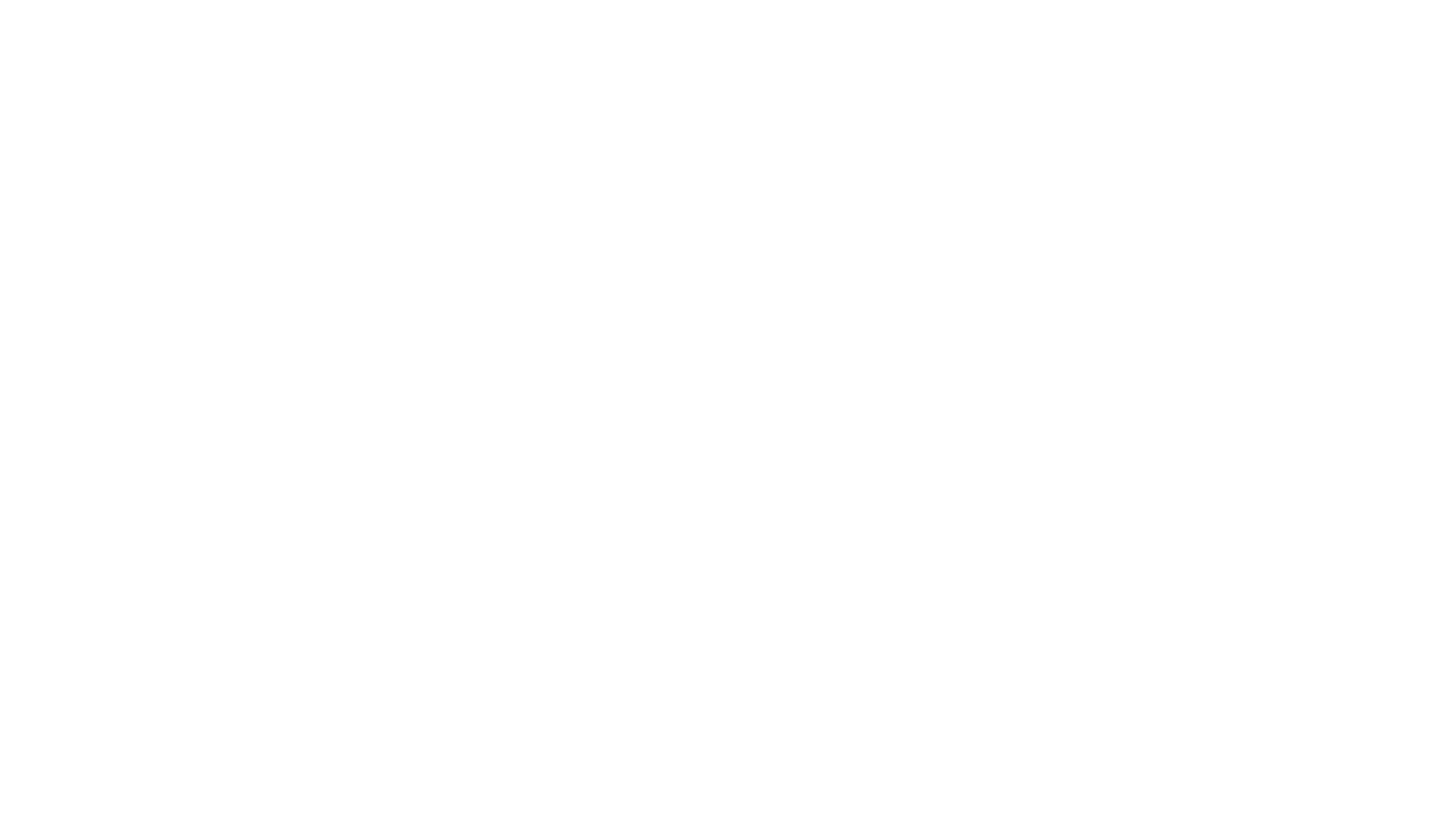
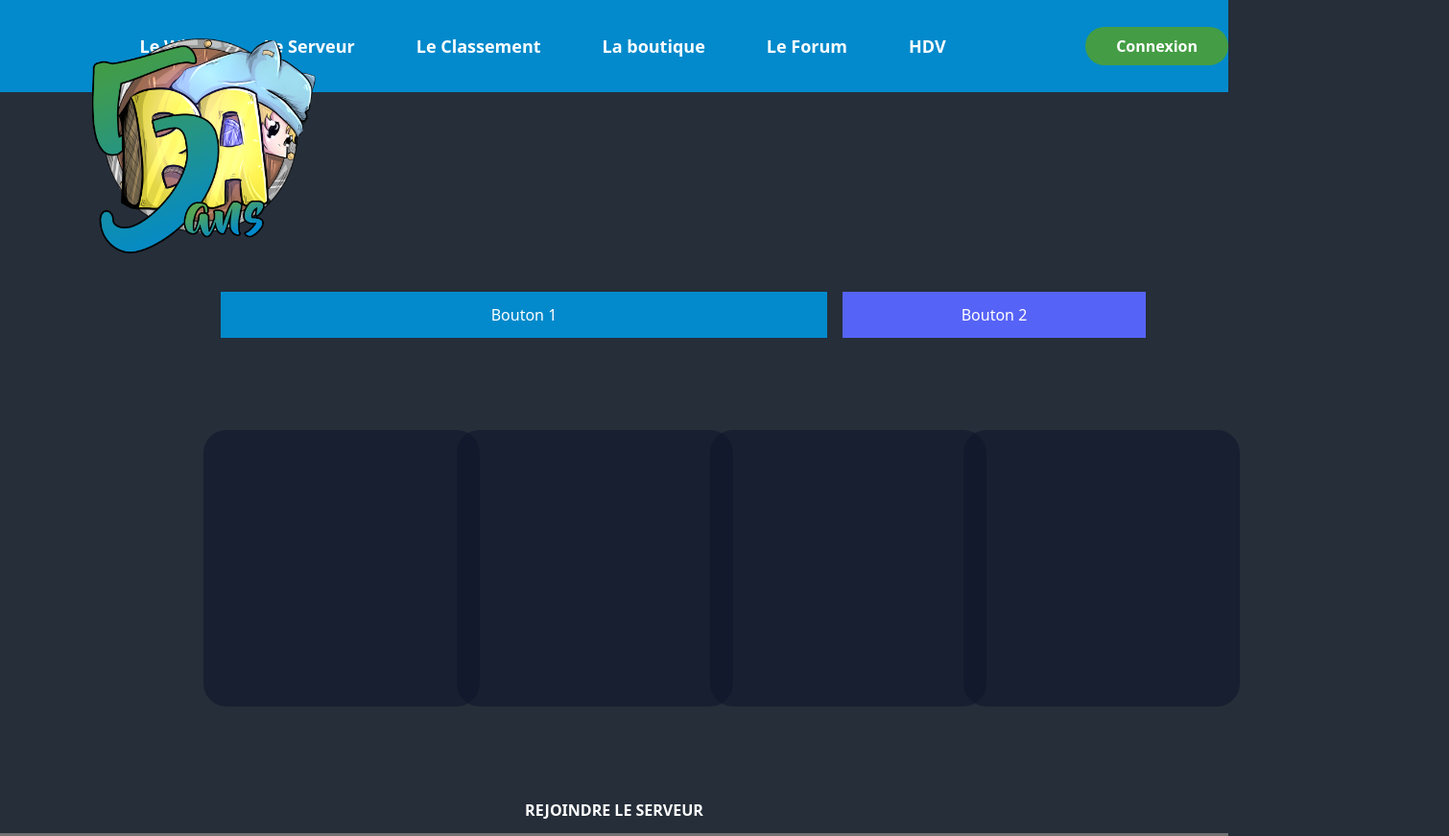
Before and after one commit to ogb4n/Hackathon-POC, a website: page src/pages/index.html in a window 1280 px wide. Shown: the top 871 px of the page at 96% size, 1510 px wide, since content can reach past the window. Before the commit the page ends 800 px from the top, so only its background shows below. Drawn offline with Linux system fonts and the light colour scheme; grey boxes are pictures that could not be loaded.

Commit message:
index_done

```diff
--- /dev/null
+++ b/package.json
@@ -0,0 +1,5 @@
+{
+  "devDependencies": {
+    "tailwindcss": "^3.3.3"
+  }
+}
--- /dev/null
+++ b/src/css/styles.css
@@ -0,0 +1,8 @@
+@tailwind base;
+@tailwind components;
+@tailwind utilities;
+
+html, body {
+    margin: 0;
+    height: 100%;
+}
--- a/src/pages/index.html
+++ b/src/pages/index.html
@@ -1,12 +1,115 @@
 <!DOCTYPE html>
 <html lang="en">
+
 <head>
     <meta charset="UTF-8">
     <meta name="viewport" content="width=device-width, initial-scale=1.0">
+    <link rel="stylesheet" href="../css/output.css">
     <title>Accueil</title>
 </head>
-<body>
+
+<body class="bg-[#252E39]">
+    <header class="text-white">
+<!-- NAVBAR -->
+        <div class="absolute w-full bg-[#028ACC] h-24">
+            <div class="container bg-[#028ACC] w-[100%] mx-auto flex items-center h-24">
+                <!-- <a href="" class="flex items-center justify-center">
+                    <img class="h-16" src="https://i.ibb.co/6Yxs70d/2021-10-26-23h27-03.png" alt="" />
+                    <span class="ml-4 uppercase font-black">ouioui<br />lesite</span>
+                </a> -->
+
+                <nav class="contents font-semibold text-base lg:text-lg">
+                    <ul class="mx-auto flex items-center">
+                        <li class="p-5 xl:p-8 active">
+                            <a href="">
+                                <span>Le Wiki</span>
+                            </a>
+                        </li>
+                        <li class="p-5 xl:p-8">
+                            <a href="">
+                                <span>Le Serveur</span>
+                            </a>
+                        </li>
+                        <li class="p-5 xl:p-8">
+                            <a href="">
+                                <span>Le Classement</span>
+                            </a>
+                        </li>
+                        <li class="p-5 xl:p-8">
+                            <a href="">
+                                <span>La boutique</span>
+                            </a>
+                        </li>
+                        <li class="p-5 xl:p-8">
+                            <a href="">
+                                <span>Le Forum</span>
+                            </a>
+                        </li>
+                        <li class="p-5 xl:p-8">
+                            <a href="">
+                                <span>HDV</span>
+                            </a>
+                        </li>
+                    </ul>
+                </nav>
+                <button class="bg-[#449D44] rounded-full h-10 font-bold px-8 py-2">Connexion</button>
+            </div>
+        </div>
+<!-- LOGO SITE -->
+        <div class="items-center">
+            <a href="./index.html" target="_blank" rel="noopener noreferrer"><img class="relative top-10 h-56 left-24" src="../medias/logo-5ans.png" alt="logo_5_ans"></a>
+
+        </div>
+        </head>
+
+        <main>
+<!-- GRID Boutons -->
+            <div class="relative z-50 pt-20 left-[230px] grid grid-cols-2 gap-4">
+                <button class="w-full h-12 bg-[#028ACC] text-white flex items-center justify-center">
+                    Bouton 1
+                </button>
+                <button class="w-1/2 h-12 bg-[#5663F7] text-white flex items-center justify-center">
+                    Bouton 2
+                </button>
+            </div>
+
+<!-- GRID CArtes -->
+            <div class="py-24 pl-56 container top-28">
+                <div class="grid mx-auto place-items-center grid-cols-4">
+                    <div class="bg-slate-900 rounded-3xl opacity-60 h-72 w-72"></div>
+                    <div class="bg-slate-900 rounded-3xl opacity-60 h-72 w-72"></div>
+                    <div class="bg-slate-900 rounded-3xl opacity-60 h-72 w-72"></div>
+                    <div class="bg-slate-900 rounded-3xl opacity-60 h-72 w-72"></div>
+                </div>
+            </div>
+<!-- Cadre Yugo -->
+                <p class="font-bold pb-3 text-center">REJOINDRE LE SERVEUR</p>
+                <div class="">
+                    <img class="absolute h-[750px] w-full ogbject-center  object-fill" src="../medias/yugo.png">
+                    <div class="absolute h-[750px] opacity-40 bg-[#2F2D2D] w-full"></div>
+                    <div class="grid mx-auto items-center"></div>
+                </div>
+<!-- Cadre Vote -->
+
+                <div class="relative top-[900px] w-full h-[370px]">
+                    <div class="bg-white w-full mx-auto items-center h-full">
+                        <div class="relative opacity-60 left-[40%] top-7 rounded-2xl h-24 w-[380px] items-center  bg-black ">
+                            <p class="text-center uppercase font-bold">Vote pour le serveur et reçois </p>
+                            <p class="text-center uppercase font-bold">des récompenses exclusives</p>
+                        </div>
+
+                        <input class="" type="text">
+                        <button class="bg-[#449D44] rounded-full h-10 font-bold px-8 py-2">Voter pour le serveur</button>
+                    </div>
+
+                </div>
 
 
+
+        </main>
+
+        <footer></footer>
+
 </body>
+
 </html>
--- /dev/null
+++ b/tailwind.config.js
@@ -0,0 +1,8 @@
+/** @type {import('tailwindcss').Config} */
+module.exports = {
+  content: ["./src/**/*.{html,js}"],
+  theme: {
+    extend: {},
+  },
+  plugins: [],
+}
```
Also changed, not shown: src/pages/forum.html (+2 -1 lines), src/css/output.css (added), src/medias/logo-5ans.png (added), 2 other files.
